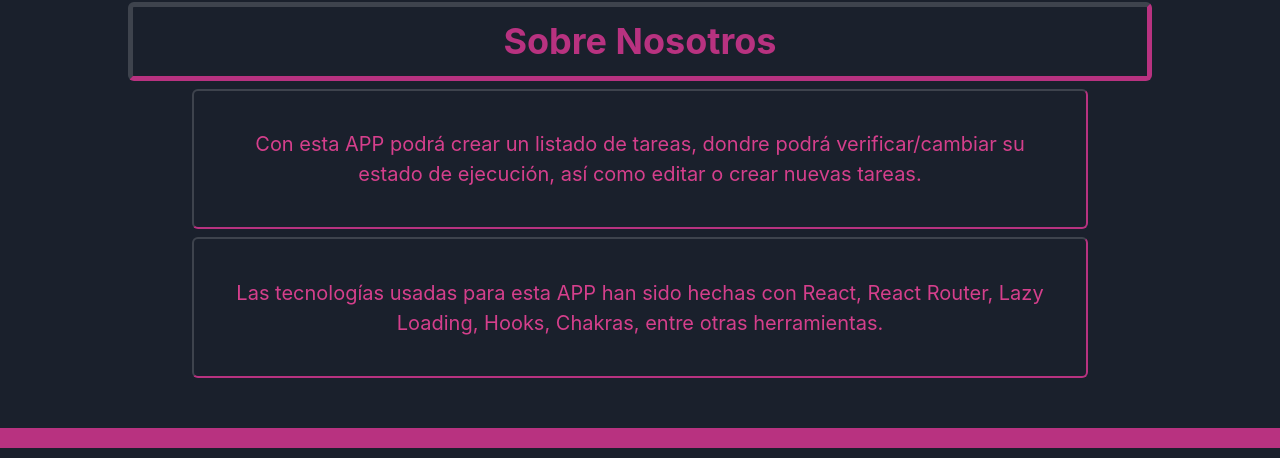
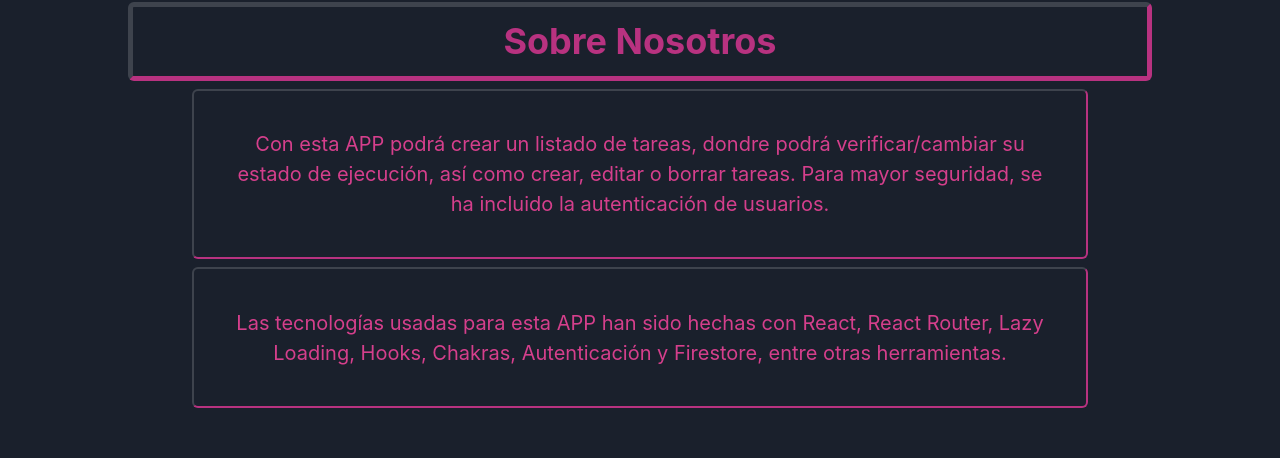
Before and after one commit to Rodrigo-Moscoso/task-list, a React (Create React App) app: page /sobrenosotros in a window 1280 px wide. Shown: the part 455-913 px from the top of the page. Built offline with nearby package versions, Linux system fonts and the light colour scheme.

Commit message:
Se describió un poco más el proyecto integrador en el apartado Sobre Nosotros

```diff
--- a/src/views/SobreNosotros.js
+++ b/src/views/SobreNosotros.js
@@ -28,8 +28,9 @@ export default function SobreNosotros() {
         p="3%"
       >
         Con esta APP podrá crear un listado de tareas, dondre podrá
-        verificar/cambiar su estado de ejecución, así como editar o crear nuevas
-        tareas.
+        verificar/cambiar su estado de ejecución, así como crear, editar o
+        borrar tareas. Para mayor seguridad, se ha incluido la autenticación de
+        usuarios.
       </Text>
 
       <Text
@@ -44,7 +45,8 @@ export default function SobreNosotros() {
         p="3%"
       >
         Las tecnologías usadas para esta APP han sido hechas con React, React
-        Router, Lazy Loading, Hooks, Chakras, entre otras herramientas.
+        Router, Lazy Loading, Hooks, Chakras, Autenticación y Firestore, entre
+        otras herramientas.
       </Text>
     </VStack>
   );
```
